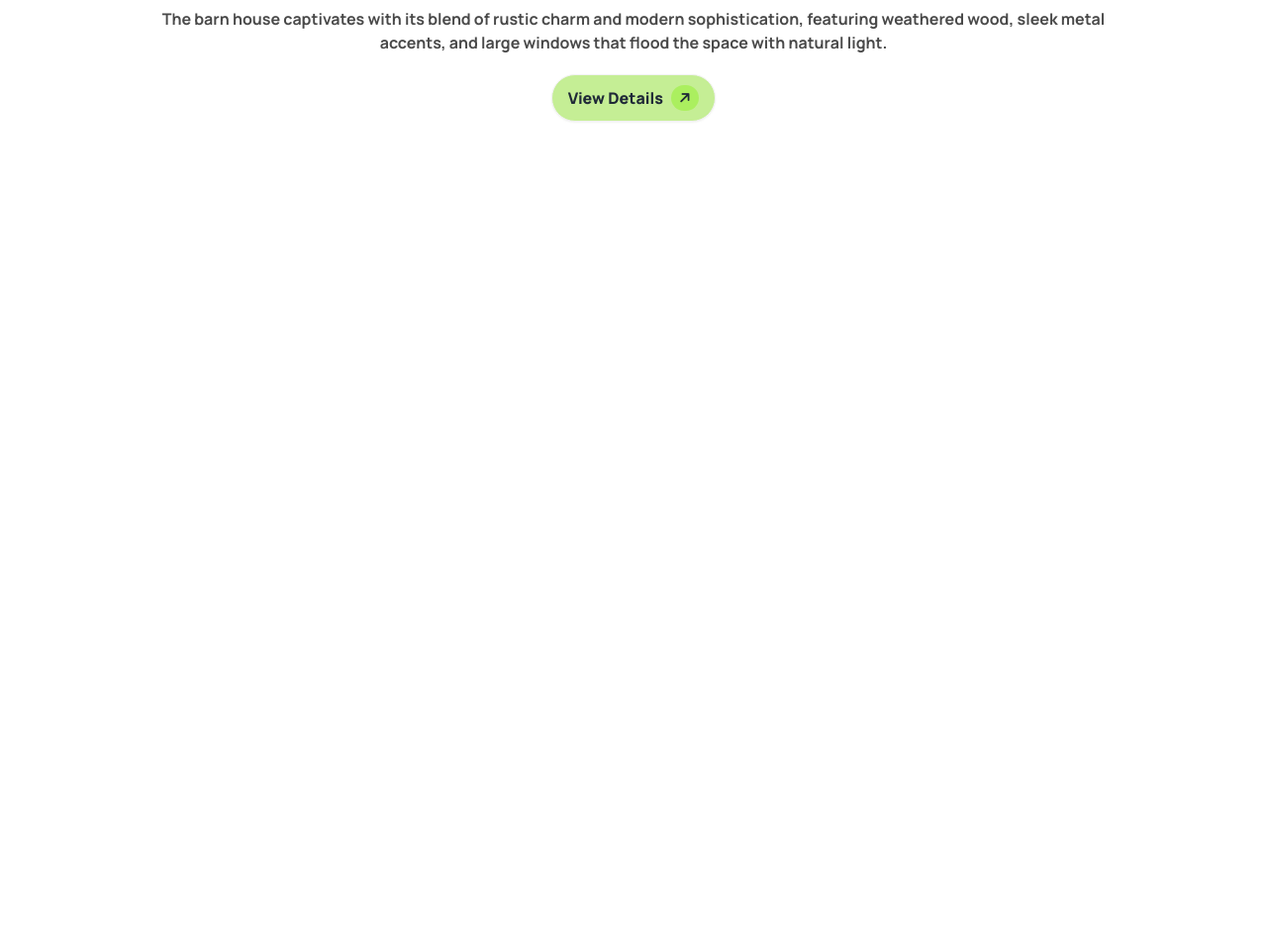
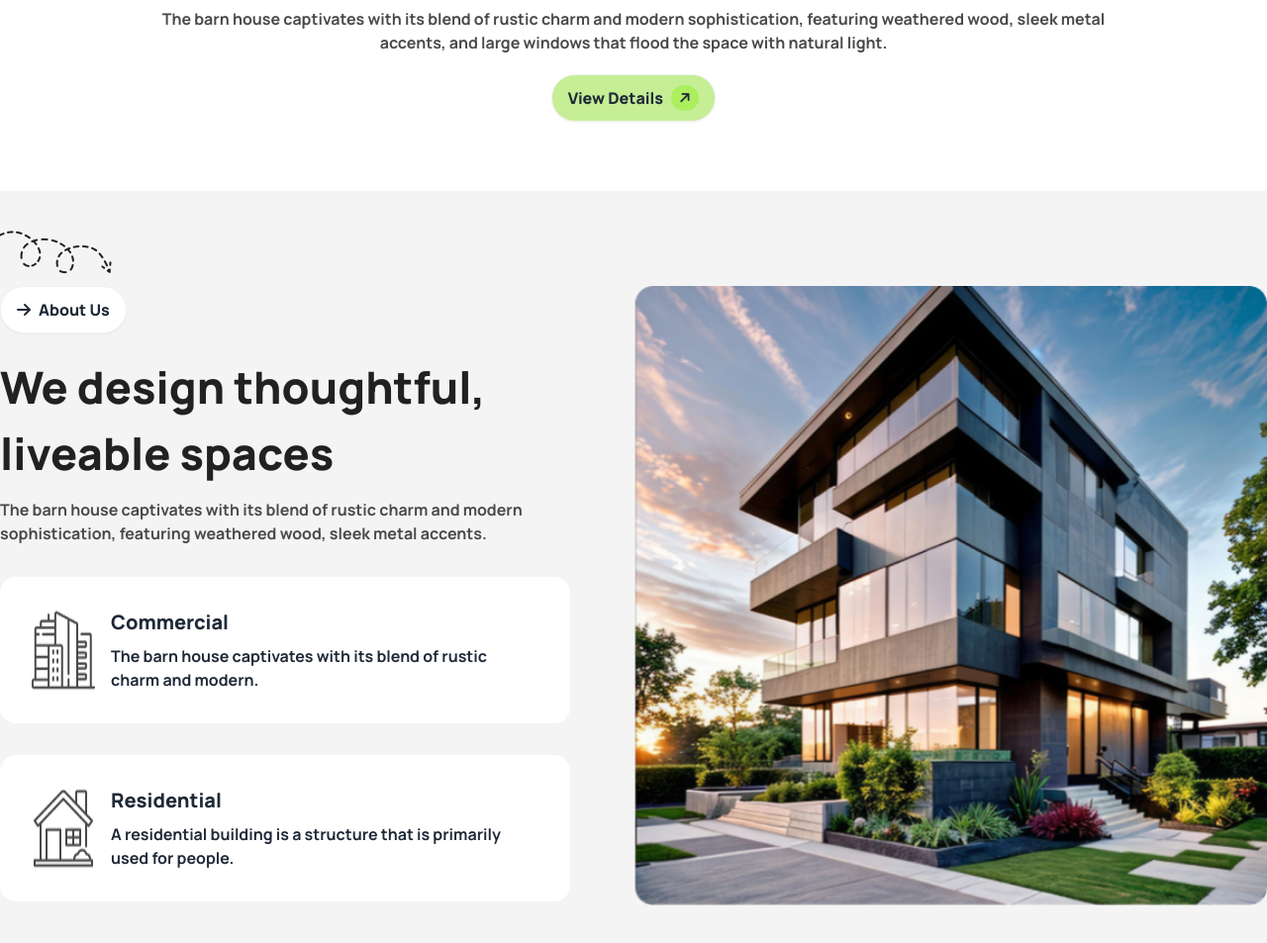
Before and after one commit to Shazzad501/Real_estate, a plain HTML site: page index.html in a window 1280 px wide. Shown: the part 567-1520 px from the top of the page at 99% size. Before the commit the page ends 800 px from the top, so only its background shows below. Drawn offline with nearby package versions, Linux system fonts and the light colour scheme.

Commit message:
We design thoughtful section done

```diff
--- a/index.html
+++ b/index.html
@@ -84,8 +84,52 @@
   <!-- Header section end -->
 
   <!-- main body start -->
-   <main class="container mx-auto">
-
+   <main class="">
+    <!-- We design thoughtful section start -->
+     <section class="bg-[#f4f4f4] py-10">
+      <div class="px-4 md:px-0 md:container mx-auto">
+        <!-- top img content -->
+       <div class="ml-[-15px] mb-3 hidden lg:block">
+        <img src="assets/Vector.png" alt="">
+       </div>
+       <div class="flex flex-col gap-6 lg:flex-row lg:gap-0">
+          <!-- text content -->
+          <div class="w-full lg:w-[50%]">
+            <div class="flex flex-col items-center justify-center text-center lg:items-start lg:justify-start lg:text-start ">
+            <button class="btn bg-white rounded-full text-base font-extrabold mb-5"><i class="fa-solid fa-arrow-right"></i>About Us</button>
+            <p class="text-[1.8rem] lg:text-[2.8rem] text-[#212121] font-extrabold">We design thoughtful, <br class="hidden lg:block"> liveable spaces</p>
+            <p class=" text-base font-bold text-[#494949] mt-3">The barn house captivates with its blend of rustic charm and
+              modern sophistication, featuring weathered wood, sleek metal accents.</p>
+            </div>
+            <!-- card 1 -->
+            <div class="card bg-base-100 lg:w-[90%] mt-[32px]">
+              <div class="card-body flex-row">
+                <img src="assets/commercial.png" alt="">
+                <div class="ml-2">
+                  <h2 class="card-title font-extrabold text-xl">Commercial</h2>
+                  <p class="text-sm lg:text-base font-bold mt-2">The barn house captivates with its blend of rustic charm and modern.</p>
+                </div>
+              </div>
+            </div>
+            <!-- card 2 -->
+            <div class="card bg-base-100 lg:w-[90%] mt-[32px]">
+              <div class="card-body flex-row">
+                <img src="assets/residential.png" alt="">
+                <div class="ml-2">
+                  <h2 class="card-title font-extrabold text-xl">Residential</h2>
+                  <p class="text-sm lg:text-base font-bold mt-2">A residential building is a structure that is primarily used for people.</p>
+                </div>
+              </div>
+            </div>
+          </div>
+          <!-- img content -->
+           <div class=" w-full lg:w-[50%]">
+            <img class="w-[100%]" src="assets/Rectangle.png" alt="">
+           </div>
+      </div>
+      </div>
+     </section>
+    <!-- We design thoughtful section close -->
    </main>
   <!-- main body end -->
 
```
